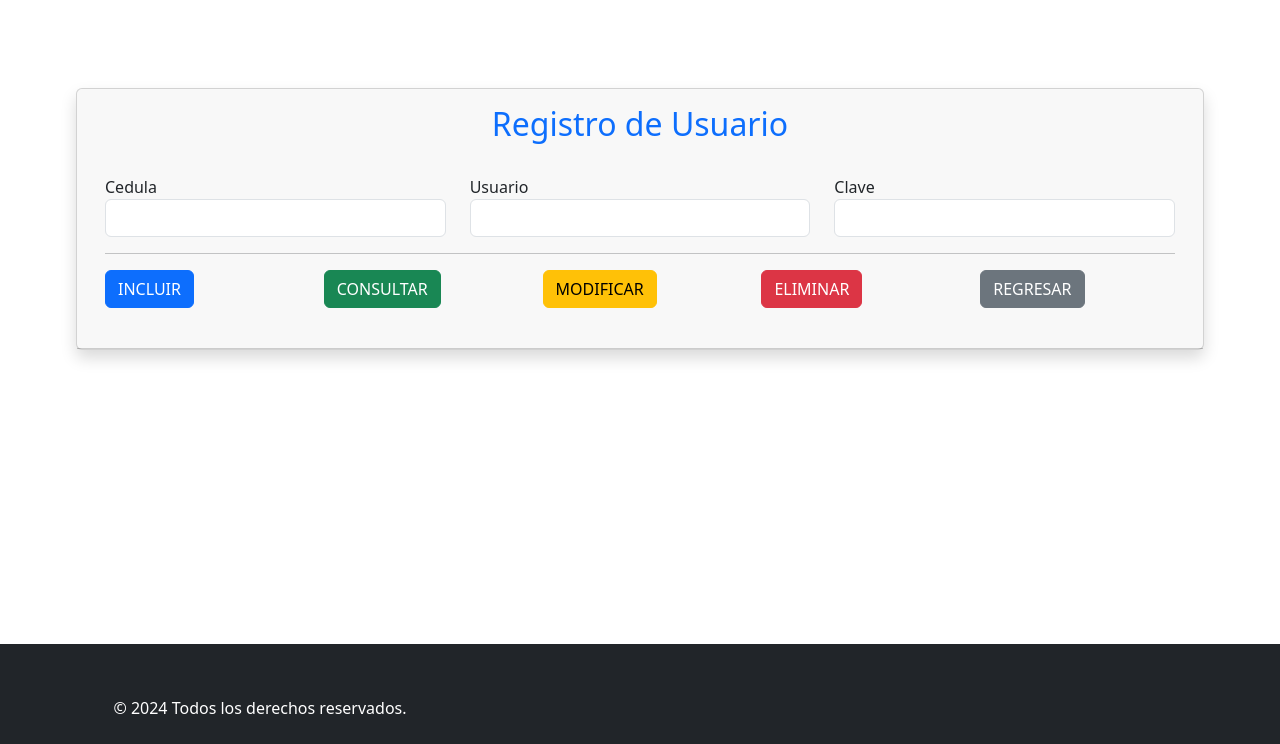
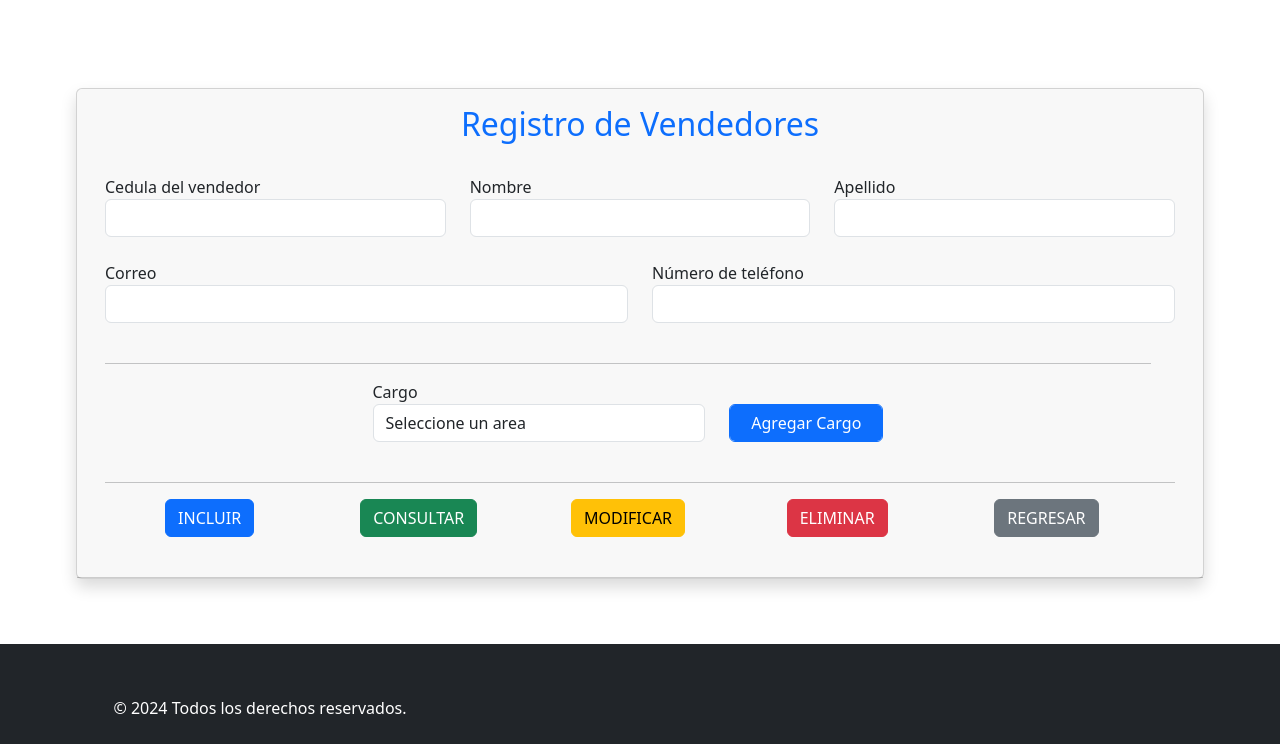
Before and after one commit to rijalss/Proyecto-universidad, a PHP site: page /index.php?pagina=usuario in a window 1280 px wide. Shown: the part 56-800 px from the top of the page. Run offline with PHP 8.4, Linux system fonts and the light colour scheme; some libraries are stand-ins or nearby versions.

Commit message:
Se cambio el archivo de entrada, usuario y salida
1. Se cambiaron algunos nombres de inputs e ids,
2. Se cambio todo la parte visual del archivo usuario.php,
con un modal para poder agregar cargos de empleados
3. Se creó un botón para desactiva y activar el modal
en producto.php para categorias

```diff
--- a/views/usuario.php
+++ b/views/usuario.php
@@ -1,16 +1,18 @@
 <!DOCTYPE html>
 <html lang="en">
+
 <head>
 	<meta charset="UTF-8">
 	<meta name="viewport" content="width=device-width, initial-scale=1.0">
-    <title>Usuario</title>
+	<title>Vendedores</title>
 	<link href="https://cdn.lineicons.com/4.0/lineicons.css" rel="stylesheet" />
 	<link rel="stylesheet" href="public/bootstrap/css/bootstrap.min.css">
 	<link rel="stylesheet" href="public/bootstrap/css/style.css">
 </head>
+
 <body>
 	<!-- Header -->
-        <?php require_once("public/commun/menu.php");?>
+	<?php require_once("public/commun/menu.php"); ?>
 	<!-- Header -->
 	<br>
 	<br>
@@ -18,45 +20,125 @@
 	<br>
 
 	<div class="container-center m-5">
-    <div class="container-fluid"> <!-- todo el contenido ira dentro de esta etiqueta-->
-	<!-- As a heading -->
+		<div class="container-fluid">
 
 			<div class="card shadow mb-4">
 				<div class="card-header py-3">
-        <h6 class="container text-center h2 text-primary">Registro de Usuario</h6>
+					<h6 class="container text-center h2 text-primary">Registro de Vendedores</h6>
 					<br>
-<form method="post" action="" id="f">
+					<form method="post">
 						<div class="container">
 							<div class="row">
+
+								<!-- Inputs encargados de registrar datos para los vendedores -->
+
 								<div class="col">
-			<label for="cedula">Cedula</label>
-			<input class="form-control" type="text" id="cedula" name="cedula" />
-			<span id="scedula"></span>
-		</div>
-		<div class="col">
-			<label for="usuario">Usuario</label>
-			<input class="form-control" type="text" id="usuario" name="usuario" />
+									<label for="cedulaTrabajador">Cedula del vendedor</label>
+									<input class="form-control" type="text" id="cedulaTrabajador" name="cedulaTrabajador" />
 								</div>
 
 								<div class="col">
-			<label for="clave">Clave</label>
-			<input class="form-control" type="text" id="clave" name="clave" />
+									<label for="nombreTrabajador">Nombre</label>
+									<input class="form-control" type="text" id="nombreTrabajador" name="nombreTrabajador" />
 								</div>
+								<div class="col">
+									<label for="apellidoTrabajador">Apellido</label>
+									<input class="form-control" type="text" id="apellidoTrabajador" name="apellidoTrabajador" />
+								</div>
+
+							</div>
+
+							<br>
+							<div class="row">
+
+								<div class="col">
+									<label for="correoTrabajador">Correo</label>
+									<input class="form-control" type="email" id="correoTrabajador" name="correoTrabajador" />
+								</div>
+								<div class="col">
+									<label for="telefonoTrabajador">Número de teléfono</label>
+									<input class="form-control" type="text" id="telefonoTrabajador" name="telefonoTrabajador" />
 								</div>
 
 								<div class="row">
 									<div class="col">
-			<hr/>
+										<br>
+										<hr />
 									</div>
 								</div>
 
+								<!-- Select y modal encargado de seleccionar, al igual que agregar cargos -->
+
+								<div class="row justify-content-center">
+
+									<div class="col-4">
+										<label for="cargo">Cargo</label>
+										<select class="form-control" name="cargo" id="cargo">
+											<option value="" disabled selected>Seleccione un area</option>
+											<option value="1">administrador</option>
+											<option value="2">almacenista</option>
+											<option value="3">vendedor</option>
+
+										</select>
+									</div>
+
+									<div class="col-2">
+
+										<label for="agregarcargo">&nbsp;</label>
+										<button type="button" class="btn btn-primary form-control" data-bs-toggle="modal" data-bs-target="#agregarcargo">
+											Agregar Cargo
+										</button>
+
+										<!-- Modal encargado de agregar un nuevo cargo -->
+
+										<div class="modal fade" id="agregarcargo" tabindex="-1" aria-labelledby="cargomodal" aria-hidden="true">
+											<div class="modal-dialog">
+												<div class="modal-content">
+													<div class="modal-header">
+														<h5 class="modal-title" id="cargomodal">Agregar Cargos</h5>
+														<button type="button" class="btn-close" data-bs-dismiss="modal" aria-label="Close"></button>
+													</div>
+													<div class="modal-body">
+
+														<!-- Form dentro del modal para agregar cargos a la base de datos -->
+
+														<form method="post">
+															<div class="mb-3">
+																<label for="nombreCargo" class="form-label">Nombre del cargo</label>
+																<input type="text" class="form-control" id="nombreCargo" name="nombreCategoria" required>
+															</div>
+															<div class="text-center">
+																<button type="submit" class="btn btn-primary">Agregar</button>
+															</div>
+
+														</form>
+													</div>
+												</div>
+											</div>
+										</div>
+									</div>
+
+								</div>
+
+								<!-- Campo para agregar observaciones (row es para marcar el tamaño del campo de texto) -->
+
+							</div>
+
 							<div class="row">
+								<div class="col">
+									<br>
+									<hr />
+								</div>
+							</div>
+
+							<!-- Botonera para cumplir acciones -->
+
+							<div class="row container text-center">
 								<div class="col  mb-4">
 									<button type="button" class="btn btn-primary " id="incluir" name="incluir">INCLUIR</button>
 								</div>
 								<div class="col mb-4">
-			<button type="button" class="btn btn-success" id="consultar"
-			data-toggle="modal" data-target="#modal1" name="consultar">CONSULTAR</button>
+									<button type="button" class="btn btn-success" id="consultar" data-toggle="modal" data-target="#modal1" name="consultar">CONSULTAR</button>
 								</div>
 								<div class="col mb-4">
 									<button type="button" class="btn btn-warning" id="modificar" name="modificar">MODIFICAR</button>
@@ -76,7 +158,7 @@
 	</div>
 	</div>
 	<!-- Footer -->
-<?php require_once("public/commun/footer.php");?>
+	<?php require_once("public/commun/footer.php"); ?>
 	<!-- Footer -->
 	</div> <!-- fin de container -->
 
@@ -85,4 +167,5 @@
 	<script src="public/bootstrap/js/bootstrap.bundle.min.js"></script>
 	<!-- Scripts -->
 </body>
+
 </html>
```
Also changed, not shown: views/entrada.php (+12 -6 lines), views/producto.php (+29 -4 lines). Lines whose indentation alone changed are shown as unchanged.
